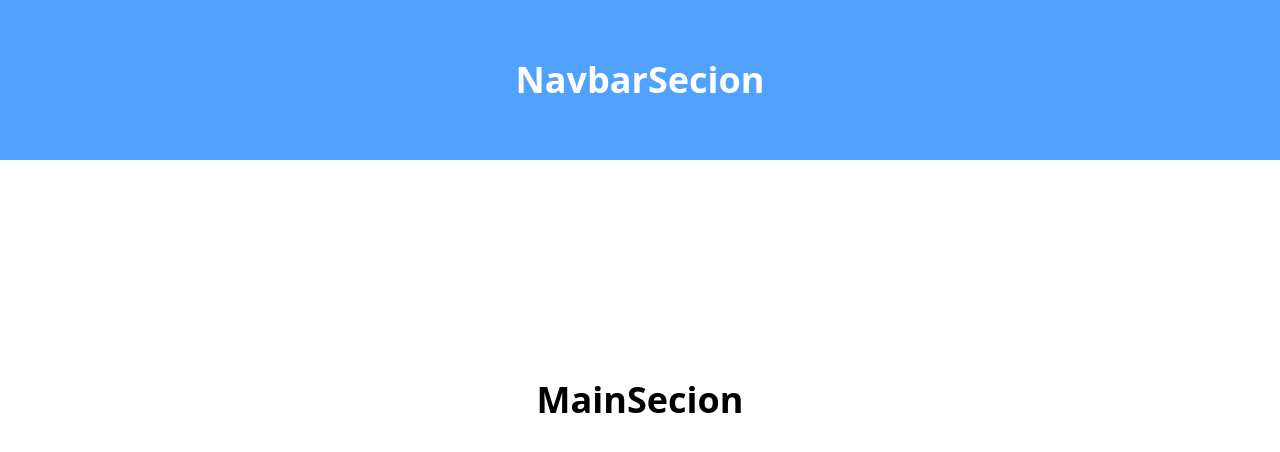
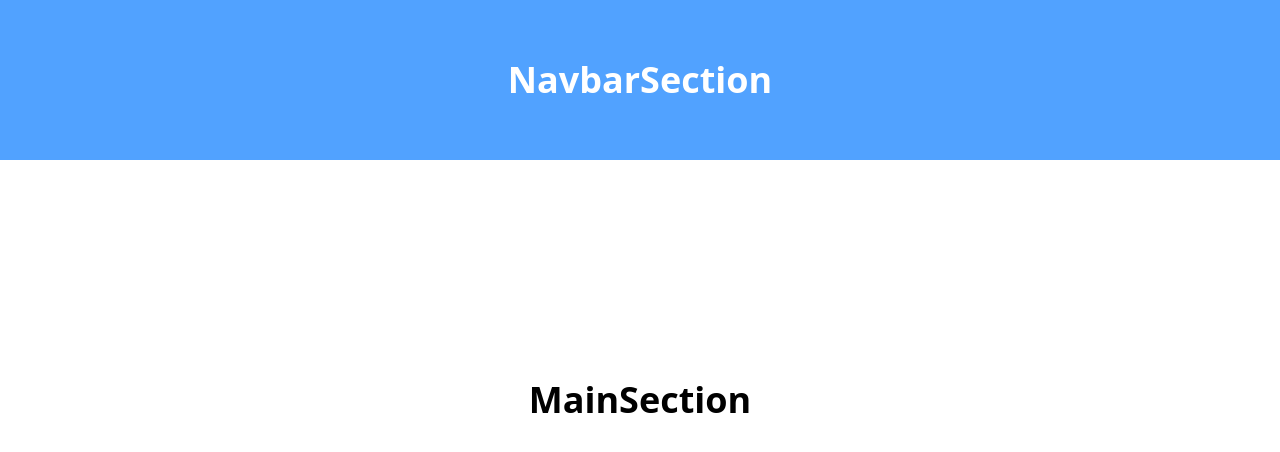
Before and after one commit to Zeyadhatem391/task2_Afaaqware, a Next.js app: page / in a window 1280 px wide. Shown: the top 452 px of the page. Built offline with nearby package versions, Linux system fonts and the light colour scheme.

Commit message:
fix(mainsSection) : edit name section

```diff
--- a/src/app/page.tsx
+++ b/src/app/page.tsx
@@ -1,12 +1,12 @@
-import MainSecion from "@/components/organisms/MainSection";
-import NavbarSecion from "@/components/organisms/NavbarSecion";
+import MainSection from "@/components/organisms/MainSection";
+import NavbarSection from "@/components/organisms/NavbarSection";
 
 export default function Home() {
   return (
     <>
      <div className="h-screen">
-      <NavbarSecion />
-      <MainSecion />
+      <NavbarSection />
+      <MainSection />
      </div>
     </>
   );
--- a/src/components/organisms/MainSection.tsx
+++ b/src/components/organisms/MainSection.tsx
@@ -1,7 +1,7 @@
-export default function MainSecion() {
+export default function MainSection() {
   return (
     <div className="bg-white text-black w-full p-5 h-[60%] flex justify-center items-center font-semibold text-4xl">
-      MainSecion
+      MainSection
     </div>
   );
 }
--- a/src/components/organisms/NavbarSecion.tsx
+++ b/src/components/organisms/NavbarSection.tsx
@@ -1,7 +1,7 @@
-export default function NavbarSecion() {
+export default function NavbarSection() {
   return (
     <div className="bg-blue-400 text-white w-full p-5 h-[20%] flex justify-center items-center font-semibold text-4xl">
-      NavbarSecion
+      NavbarSection
     </div>
   );
 }
```
